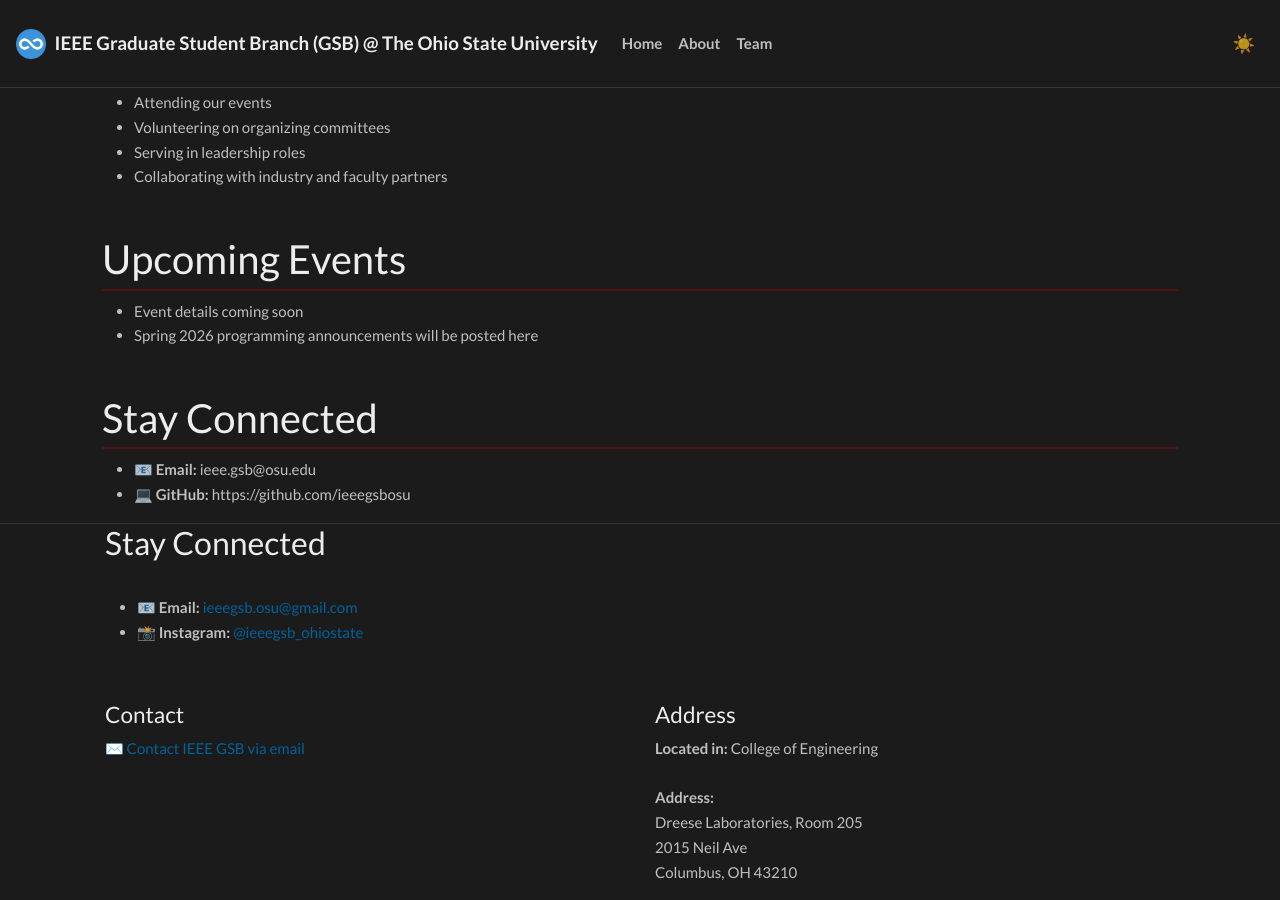
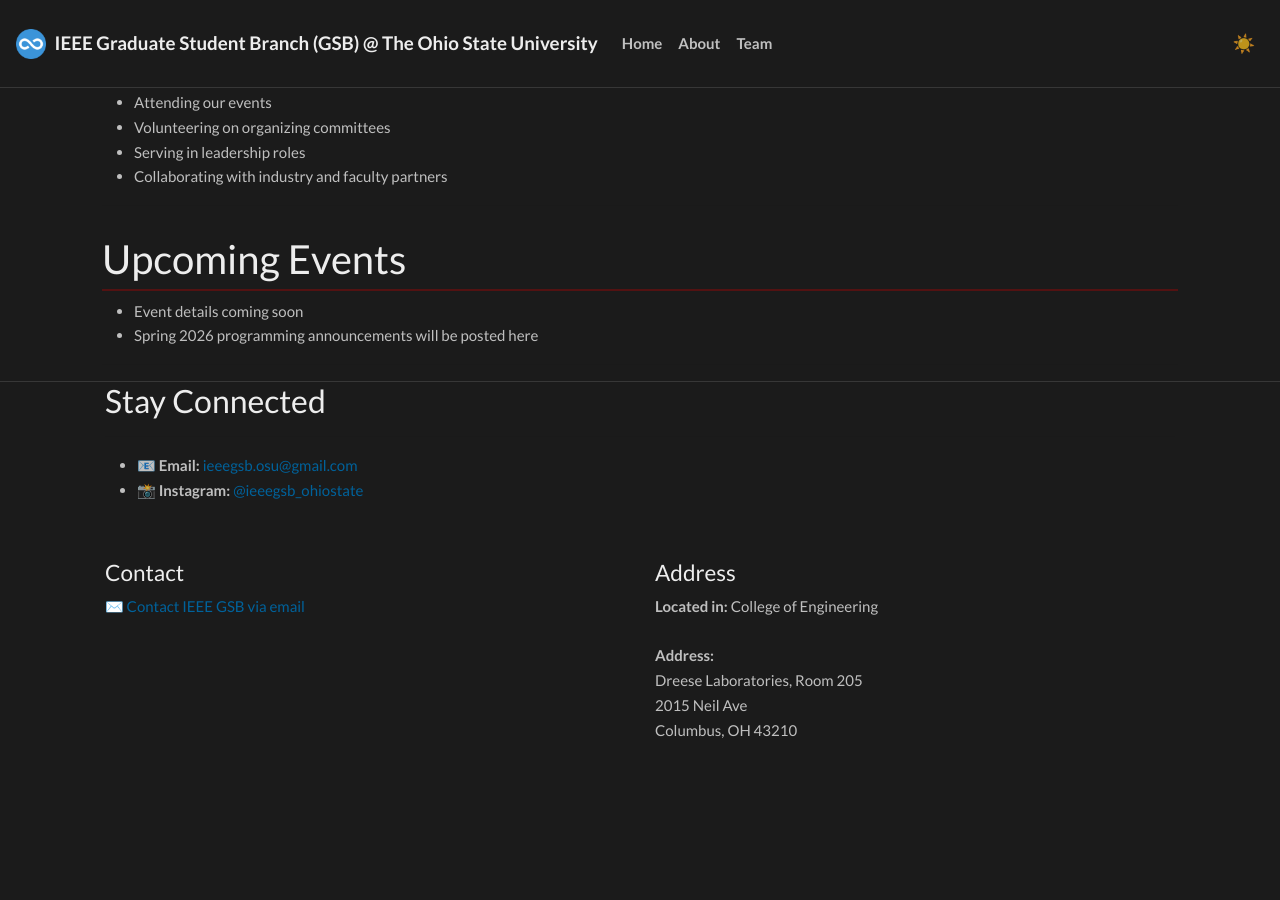
Before and after one commit to ieeegsbosu/ieeegsbosu.github.io, a Jekyll site: the page built from _pages/home.md, in a window 1280 px wide and 900 px high, scrolled down 1031 px. Built offline with Jekyll 4.4.1, drawn with Linux system fonts in a browser that asks for light colours; nearby versions of some CDN libraries; a style sheet for code colours, icons or effects is not loaded; after the commit the page ends 1789 px from its top, so only the background shows below that.

Commit message:
Delete 'Stay Connected' section from home page
Removed 'Stay Connected' section with contact information.

```diff
--- a/_pages/home.md
+++ b/_pages/home.md
@@ -97,8 +97,3 @@ You can get involved by:
 - Spring 2026 programming announcements will be posted here
 
 ---
-
-## Stay Connected
-
-- 📧 **Email:** ieee.gsb@osu.edu
-- 💻 **GitHub:** https://github.com/ieeegsbosu
```
